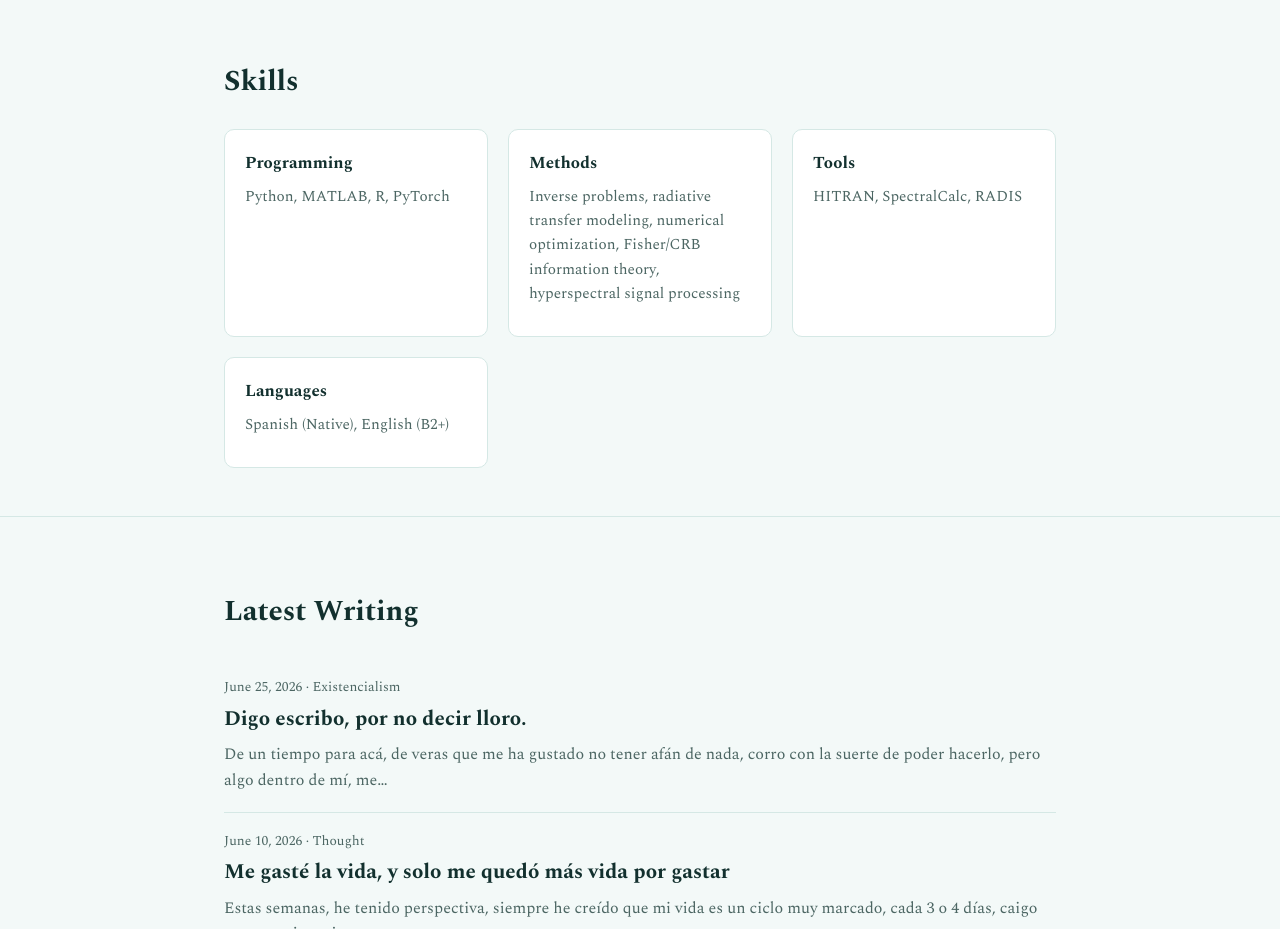
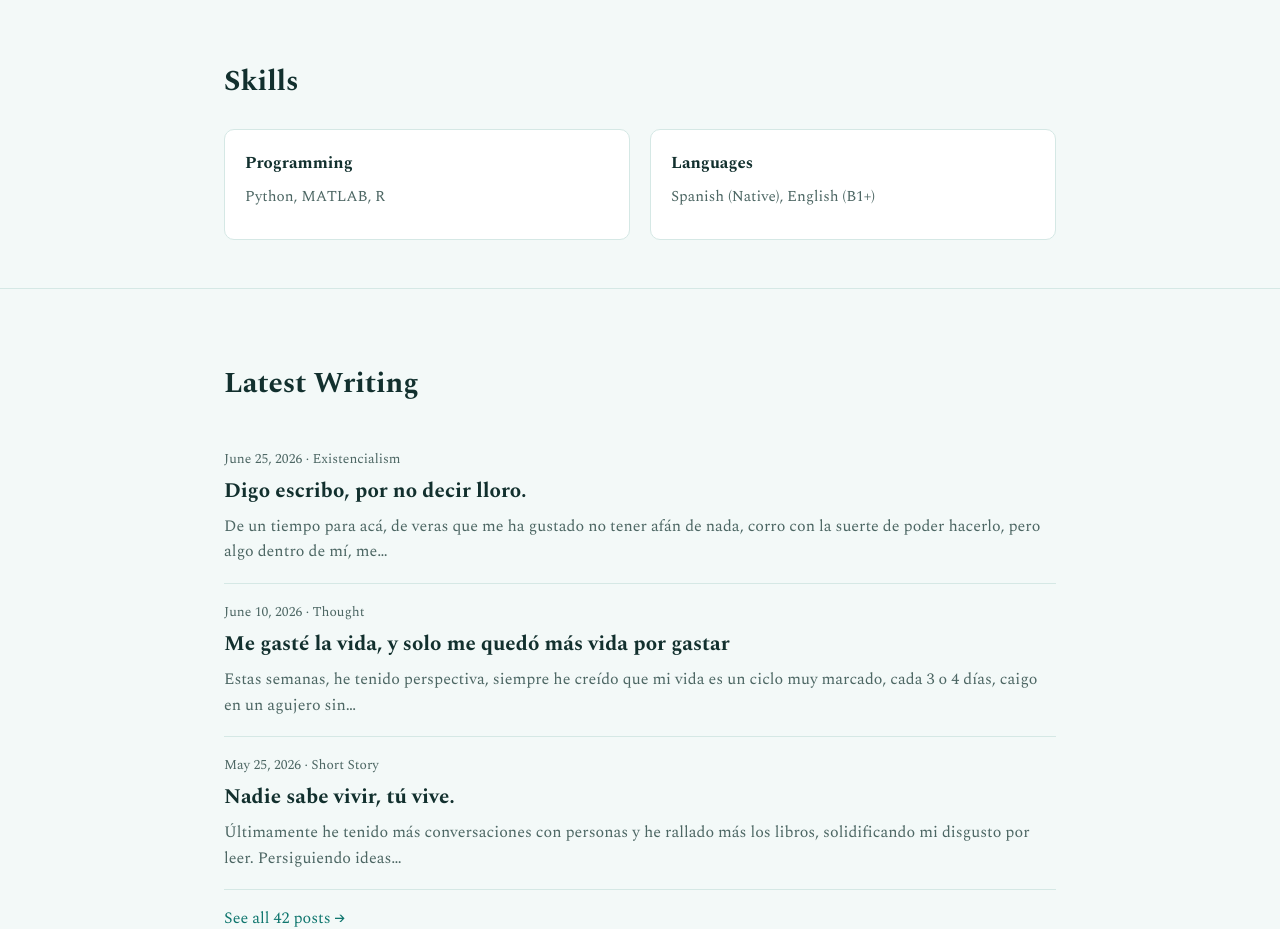
Before and after one commit to Jleon13/jleon13.github.io, a plain HTML site: page index.html in a window 1280 px wide. Shown: the part 3940-4869 px from the top of the page. Drawn offline with nearby package versions, Linux system fonts and the light colour scheme.

Commit message:
Trim Skills section to Programming and Languages only
Drop Methods/Tools cards, remove PyTorch, lower English to B1+.

Co-Authored-By: Claude Sonnet 5 <noreply@anthropic.com>

```diff
--- a/index.html
+++ b/index.html
@@ -215,22 +215,12 @@
 
         <div class="card">
           <h3>Programming</h3>
-          <p>Python, MATLAB, R, PyTorch</p>
-        </div>
-
-        <div class="card">
-          <h3>Methods</h3>
-          <p>Inverse problems, radiative transfer modeling, numerical optimization, Fisher/CRB information theory, hyperspectral signal processing</p>
-        </div>
-
-        <div class="card">
-          <h3>Tools</h3>
-          <p>HITRAN, SpectralCalc, RADIS</p>
+          <p>Python, MATLAB, R</p>
         </div>
 
         <div class="card">
           <h3>Languages</h3>
-          <p>Spanish (Native), English (B2+)</p>
+          <p>Spanish (Native), English (B1+)</p>
         </div>
 
       </div>
```
